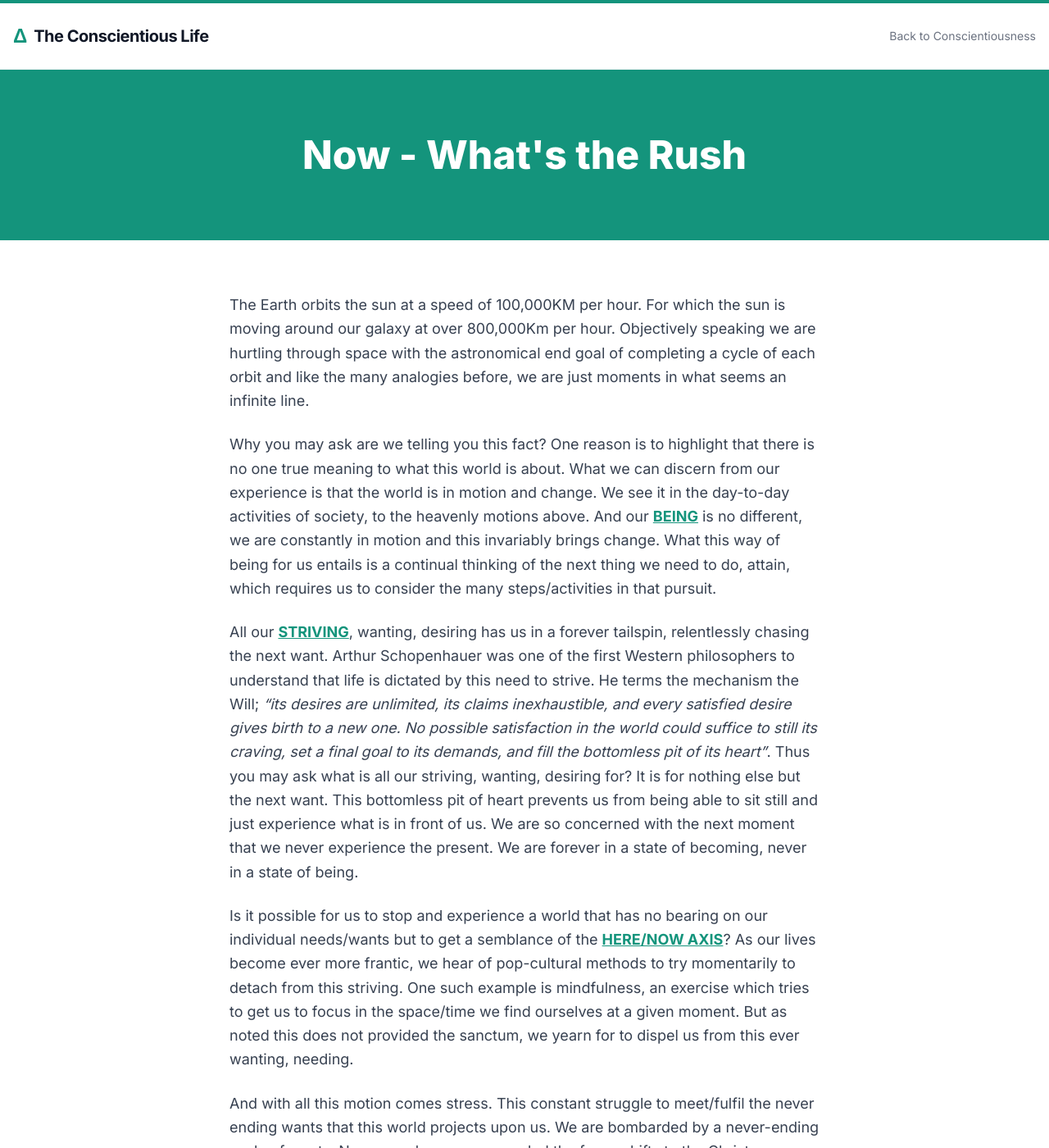
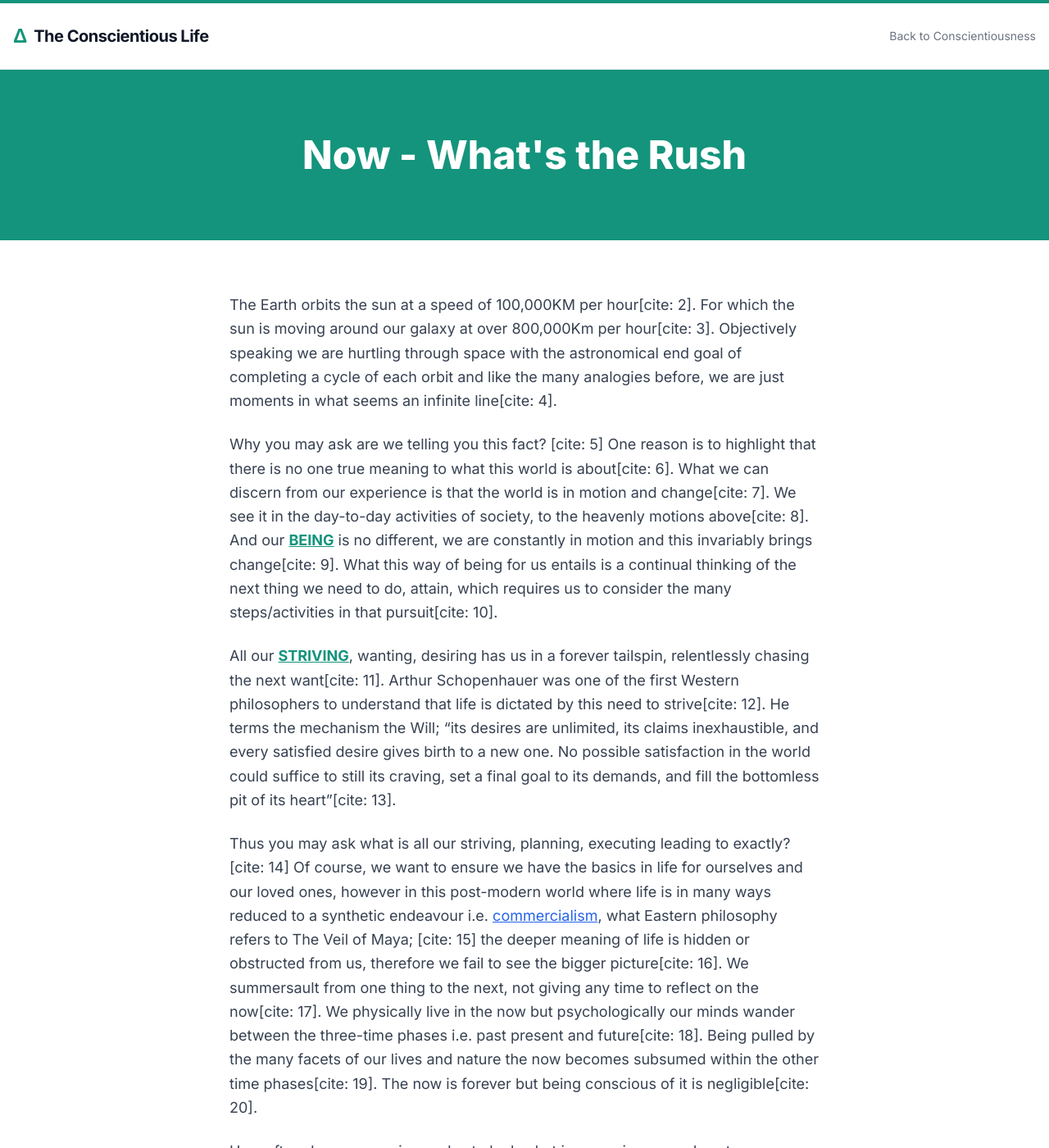
Before and after one commit to theconscientiouslife1-coder/TheCL, a Jekyll site: the page now.html, which Jekyll copies as it is, in a window 1280 px wide and 1400 px high. Shown: the whole window at 82% size. Built offline with Jekyll 4.4.1, drawn with Linux system fonts in a browser that asks for light colours; nearby versions of some CDN libraries; some of the changed text lies outside the part shown.

Commit message:
missing data

```diff
--- a/now.html
+++ b/now.html
@@ -29,17 +29,19 @@
 
     <main class="max-w-3xl mx-auto px-6 py-16 flex-grow">
         <article class="prose prose-lg max-w-none text-gray-700 leading-relaxed">
-            <p>The Earth orbits the sun at a speed of 100,000KM per hour. For which the sun is moving around our galaxy at over 800,000Km per hour. Objectively speaking we are hurtling through space with the astronomical end goal of completing a cycle of each orbit and like the many analogies before, we are just moments in what seems an infinite line.</p>
+            <p>The Earth orbits the sun at a speed of 100,000KM per hour[cite: 2]. For which the sun is moving around our galaxy at over 800,000Km per hour[cite: 3]. Objectively speaking we are hurtling through space with the astronomical end goal of completing a cycle of each orbit and like the many analogies before, we are just moments in what seems an infinite line[cite: 4].</p>
 
-            <p>Why you may ask are we telling you this fact? One reason is to highlight that there is no one true meaning to what this world is about. What we can discern from our experience is that the world is in motion and change. We see it in the day-to-day activities of society, to the heavenly motions above. And our <a href="well-being.html" class="text-[#14947c] font-bold underline">BEING</a> is no different, we are constantly in motion and this invariably brings change. What this way of being for us entails is a continual thinking of the next thing we need to do, attain, which requires us to consider the many steps/activities in that pursuit.</p>
+            <p>Why you may ask are we telling you this fact? [cite: 5] One reason is to highlight that there is no one true meaning to what this world is about[cite: 6]. What we can discern from our experience is that the world is in motion and change[cite: 7]. We see it in the day-to-day activities of society, to the heavenly motions above[cite: 8]. And our <a href="well-being.html" class="text-[#14947c] font-bold underline">BEING</a> is no different, we are constantly in motion and this invariably brings change[cite: 9]. What this way of being for us entails is a continual thinking of the next thing we need to do, attain, which requires us to consider the many steps/activities in that pursuit[cite: 10].</p>
 
-            <p>All our <a href="now.html" class="text-[#14947c] font-bold underline">STRIVING</a>, wanting, desiring has us in a forever tailspin, relentlessly chasing the next want. Arthur Schopenhauer was one of the first Western philosophers to understand that life is dictated by this need to strive. He terms the mechanism the Will; <i>“its desires are unlimited, its claims inexhaustible, and every satisfied desire gives birth to a new one. No possible satisfaction in the world could suffice to still its craving, set a final goal to its demands, and fill the bottomless pit of its heart”</i>. Thus you may ask what is all our striving, wanting, desiring for? It is for nothing else but the next want. This bottomless pit of heart prevents us from being able to sit still and just experience what is in front of us. We are so concerned with the next moment that we never experience the present. We are forever in a state of becoming, never in a state of being.</p>
+            <p>All our <a href="now.html" class="text-[#14947c] font-bold underline">STRIVING</a>, wanting, desiring has us in a forever tailspin, relentlessly chasing the next want[cite: 11]. Arthur Schopenhauer was one of the first Western philosophers to understand that life is dictated by this need to strive[cite: 12]. He terms the mechanism the Will; “its desires are unlimited, its claims inexhaustible, and every satisfied desire gives birth to a new one. No possible satisfaction in the world could suffice to still its craving, set a final goal to its demands, and fill the bottomless pit of its heart”[cite: 13].</p>
 
-            <p>Is it possible for us to stop and experience a world that has no bearing on our individual needs/wants but to get a semblance of the <a href="now.html" class="text-[#14947c] font-bold underline">HERE/NOW AXIS</a>? As our lives become ever more frantic, we hear of pop-cultural methods to try momentarily to detach from this striving. One such example is mindfulness, an exercise which tries to get us to focus in the space/time we find ourselves at a given moment. But as noted this does not provided the sanctum, we yearn for to dispel us from this ever wanting, needing.</p>
+            <p>Thus you may ask what is all our striving, planning, executing leading to exactly? [cite: 14] Of course, we want to ensure we have the basics in life for ourselves and our loved ones, however in this post-modern world where life is in many ways reduced to a synthetic endeavour i.e. <a href="https://en.wikipedia.org/wiki/Commercialism" target="_blank" class="text-blue-600 underline">commercialism</a>, what Eastern philosophy refers to The Veil of Maya; [cite: 15] the deeper meaning of life is hidden or obstructed from us, therefore we fail to see the bigger picture[cite: 16]. We summersault from one thing to the next, not giving any time to reflect on the now[cite: 17]. We physically live in the now but psychologically our minds wander between the three-time phases i.e. past present and future[cite: 18]. Being pulled by the many facets of our lives and nature the now becomes subsumed within the other time phases[cite: 19]. The now is forever but being conscious of it is negligible[cite: 20].</p>
 
-            <p>And with all this motion comes stress. This constant struggle to meet/fulfil the never ending wants that this world projects upon us. We are bombarded by a never-ending cycle of wants. No sooner has summer ended the focus shifts to the Christmas period. What is the next thing to want. The problem this time with unfettered desires, that consist mainly in the guise of consumption, is that the level of our consumption is beyond what the earth can provide. On an annual basis, the ecological footprint of human consumption is greater than the amount of resources that can be regenerated within a year.</p>
+            <p>How often do we pause in our day to look what is occurring around us, to experience a world that has no bearing on our individual needs/wants but to get a semblance of the <a href="now.html" class="text-[#14947c] font-bold underline">HERE/NOW AXIS</a>? [cite: 21] As our lives become ever more frantic, we hear of pop-cultural methods to try momentarily to detach from this striving[cite: 22]. One such example is mindfulness, an exercise which tries to get us to focus in the space/time we find ourselves at a given moment[cite: 23]. But as noted this does not provided the sanctum, we yearn for to dispel us from this ever wanting, needing[cite: 24].</p>
 
-            <p>What’s the alternative you may ask? It is the Conscientious Life. For starters we are the only conscious beings who can reflect and communicate what we experience. We need to stop and just take in all we experience with our senses. Our life is but a journey of birth to death with our constants stress to fulfil one thing after another makes no difference to our end destination. The sooner we grasp that fact the better.</p>
+            <p>And with all this motion comes stress. This constant struggle to meet/fulfil the never ending wants that this world projects upon us[cite: 25]. We are bombarded by a never-ending cycle of wants. No sooner has summer ended the focus shifts to the Christmas period[cite: 26]. What is the next thing to want. The problem this time with unfettered desires, that consist mainly in the guise of consumption, is that the level of our consumption is beyond what the earth can provide[cite: 27]. On an annual basis, the ecological footprint of human consumption is greater than the amount of resources that can be regenerated within a year[cite: 28].</p>
+
+            <p>What’s the alternative you may ask? It is the Conscientious Life[cite: 29]. For starters we are the only conscious beings who can reflect and communicate what we experience[cite: 30]. We need to stop and just take in all we experience with our senses[cite: 31]. Our life is but a journey of birth to death with our constants stress to fulfil one thing after another makes no difference to our end destination[cite: 32]. The sooner we grasp that fact the better[cite: 33].</p>
         </article>
     </main>
 
```
